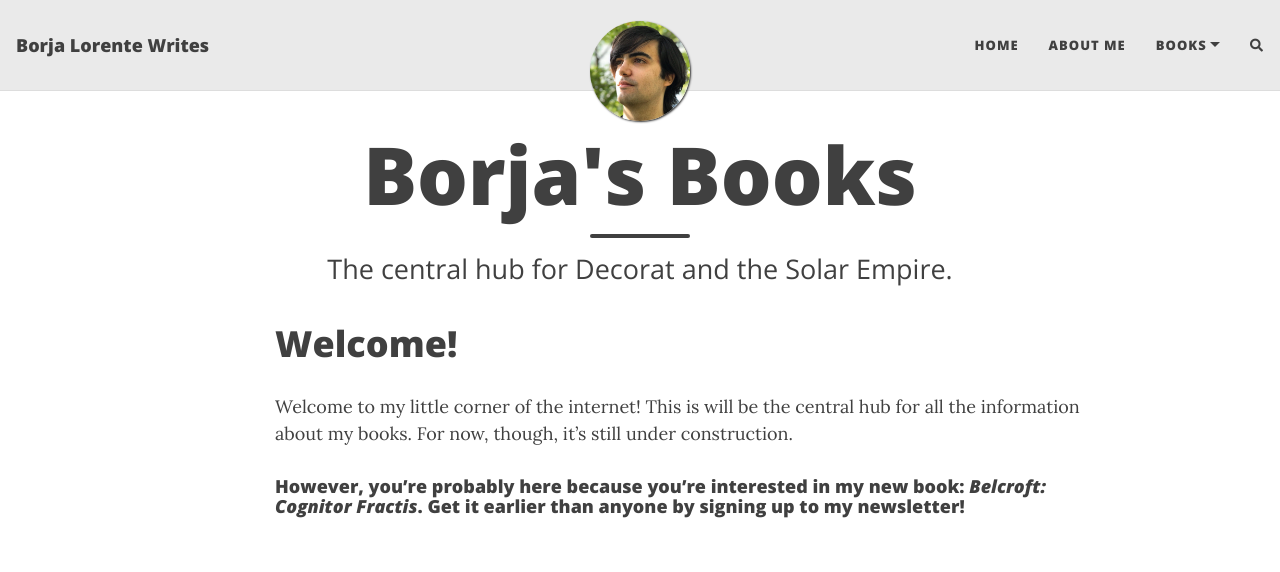
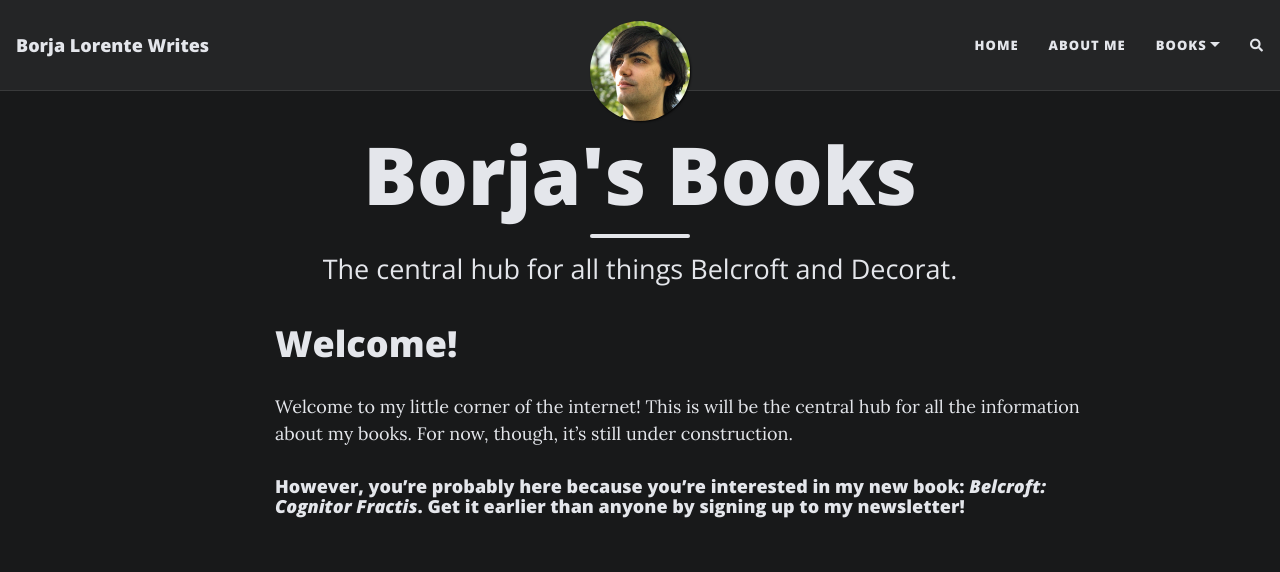
Before and after one commit to blorente/books, a Jekyll site: the page built from index.md, in a window 1280 px wide and 1048 px high. Shown: the top 572 px of the window. Built offline with Jekyll 4.4.1, drawn with Linux system fonts in a browser that asks for light colours; nearby versions of some CDN libraries; comment, search, counter and statistics services are not loaded; some of the changed lines change nothing that is shown; grey boxes are pictures that could not be loaded.

Commit message:
Dark Mode

```diff
--- a/_config.yml
+++ b/_config.yml
@@ -99,17 +99,17 @@ post_search: true
 
 # Personalize the colours in your website. Colour values can be any valid CSS colour
 
-navbar-col: "#EAEAEA"
-navbar-text-col: "#404040"
-navbar-border-col: "#DDDDDD"
-page-col: "#FFFFFF"
-text-col: "#404040"
-link-col: "#008AFF"
-hover-col: "#0085A1"
-footer-col: "#EAEAEA"
-footer-text-col: "#777777"
-footer-link-col: "#404040"
-footer-hover-col: "#0085A1"
+navbar-col: "#242526"
+navbar-text-col: "#e4e6eb"
+navbar-border-col: "#393a3b"
+page-col: "#18191a"
+text-col: "#e4e6eb"
+link-col: "#1492ce"
+hover-col: "#1492ce"
+footer-col: "#242526"
+footer-text-col: "#aaaaaa"
+footer-link-col: "#dfdfdf"
+footer-hover-col: "#1492ce"
 
 # Alternatively, the navbar, footer, and page background can be set to an image
 # instead of colour
--- a/index.md
+++ b/index.md
@@ -1,7 +1,7 @@
 ---
 layout: home
 title: Borja's Books
-subtitle: The central hub for Decorat and the Solar Empire.
+subtitle: The central hub for all things Belcroft and Decorat.
 ---
 
 
```
